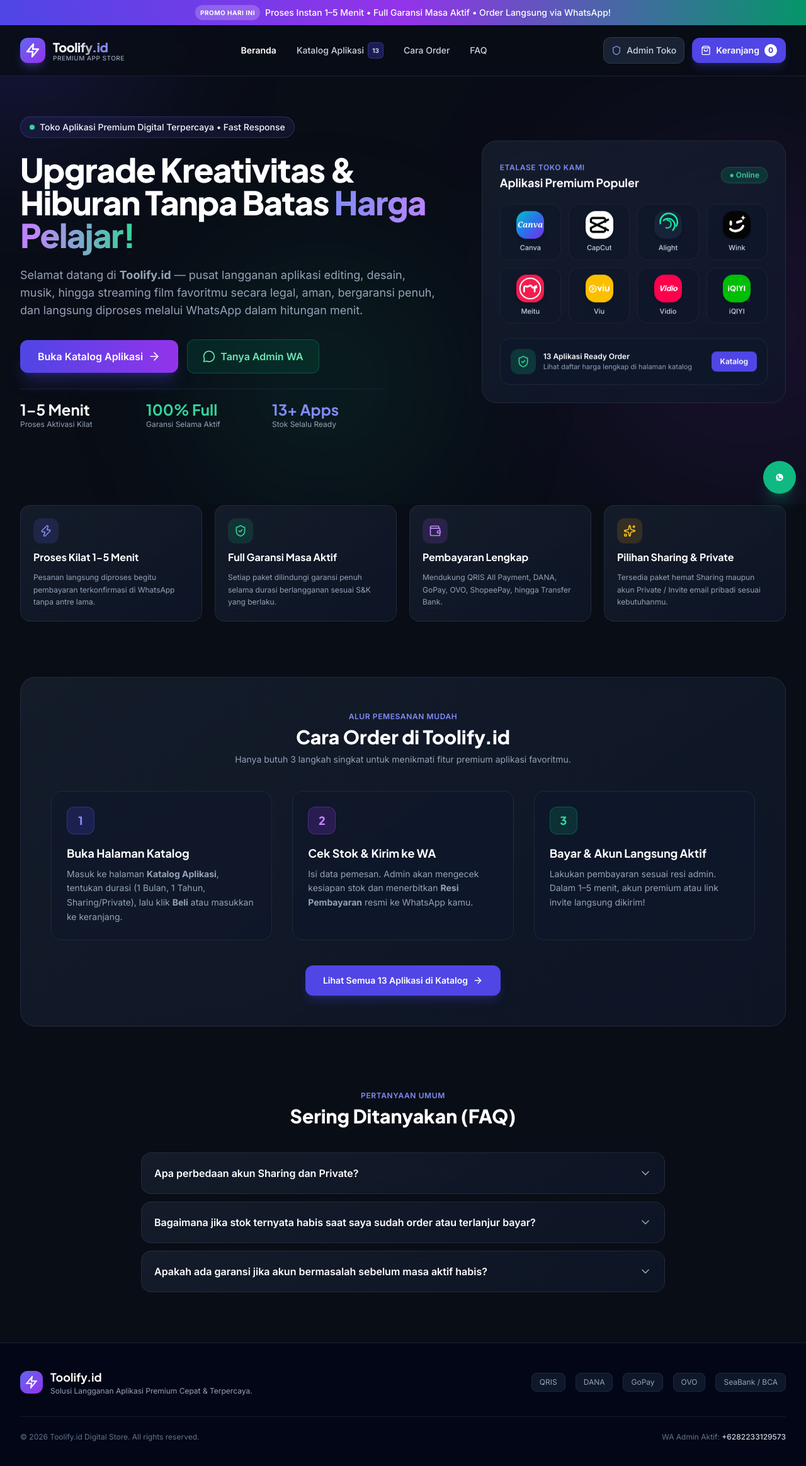
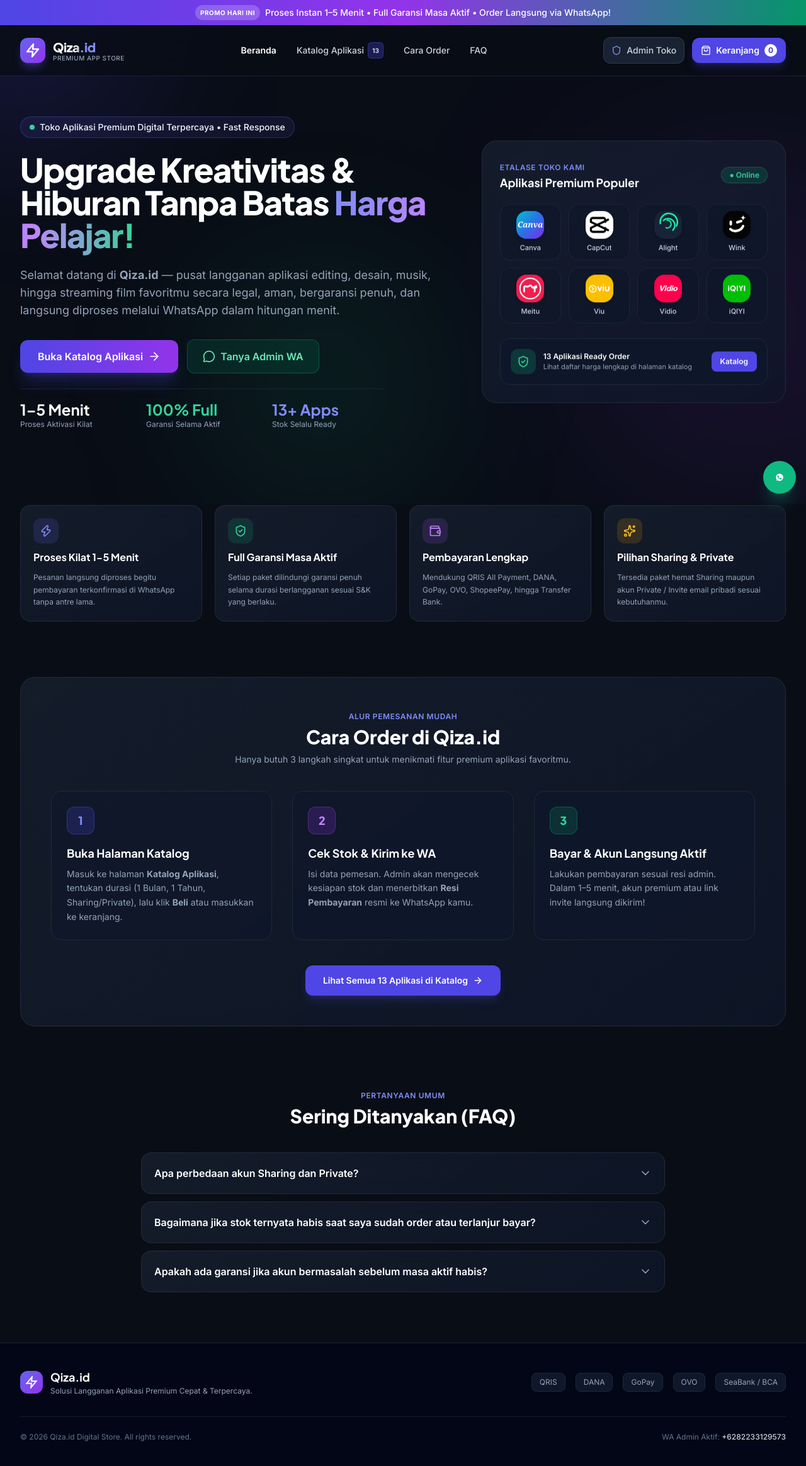
Before and after one commit to Rizztechno/App-Premium, a plain HTML site: page index.html in a window 1280 px wide. Shown: the whole page at 63% size. Drawn offline with nearby package versions, Linux system fonts and the light colour scheme.

Commit message:
Change branding from Toolify.id to Qiza.id

```diff
--- a/index.html
+++ b/index.html
@@ -3,7 +3,7 @@
 <head>
     <meta charset="UTF-8">
     <meta name="viewport" content="width=device-width, initial-scale=1.0">
-    <title>Toolify.id — Digital Store Aplikasi Premium Terpercaya</title>
+    <title>Qiza.id — Digital Store Aplikasi Premium Terpercaya</title>
     <!-- Tailwind CSS CDN -->
     <script src="https://cdn.tailwindcss.com"></script>
     <!-- Google Fonts: Plus Jakarta Sans & Inter -->
@@ -72,7 +72,7 @@
                     </div>
                     <div>
                         <span class="font-display font-extrabold text-xl tracking-tight bg-gradient-to-r from-white via-slate-100 to-brand-300 bg-clip-text text-transparent">
-                            Toolify<span class="text-brand-400">.id</span>
+                            Qiza<span class="text-brand-400">.id</span>
                         </span>
                         <span class="block text-[10px] text-slate-400 -mt-1 font-medium tracking-wider uppercase">Premium App Store</span>
                     </div>
@@ -144,7 +144,7 @@
                         </h1>
 
                         <p class="text-slate-400 text-base sm:text-lg max-w-2xl mx-auto lg:mx-0 leading-relaxed">
-                            Selamat datang di <strong>Toolify.id</strong> — pusat langganan aplikasi editing, desain, musik, hingga streaming film favoritmu secara legal, aman, bergaransi penuh, dan langsung diproses melalui WhatsApp dalam hitungan menit.
+                            Selamat datang di <strong>Qiza.id</strong> — pusat langganan aplikasi editing, desain, musik, hingga streaming film favoritmu secara legal, aman, bergaransi penuh, dan langsung diproses melalui WhatsApp dalam hitungan menit.
                         </p>
 
                         <div class="flex flex-col sm:flex-row items-center justify-center lg:justify-start gap-3.5 pt-2">
@@ -250,7 +250,7 @@
                 <div class="glass-card rounded-3xl p-6 sm:p-10 lg:p-12">
                     <div class="text-center max-w-2xl mx-auto mb-10">
                         <span class="text-brand-400 font-semibold text-xs uppercase tracking-wider">Alur Pemesanan Mudah</span>
-                        <h2 class="font-display text-2xl sm:text-3xl font-extrabold text-white mt-1">Cara Order di Toolify.id</h2>
+                        <h2 class="font-display text-2xl sm:text-3xl font-extrabold text-white mt-1">Cara Order di Qiza.id</h2>
                         <p class="text-slate-400 text-sm mt-2">Hanya butuh 3 langkah singkat untuk menikmati fitur premium aplikasi favoritmu.</p>
                     </div>
 
@@ -329,7 +329,7 @@
                             <i data-lucide="chevron-down" class="w-5 h-5 text-slate-400 transition-transform duration-200 shrink-0"></i>
                         </button>
                         <div class="faq-answer hidden px-5 pb-5 text-sm text-slate-400 leading-relaxed border-t border-slate-800/60 pt-3">
-                            Ya! Semua produk di Toolify.id dilindungi <strong>Garansi Full Masa Aktif</strong> selama mengikuti syarat & ketentuan penggunaan (tidak mengubah password/email pada akun sharing). Jika terjadi kendala, akan langsung kami perbaiki atau ganti akun baru.
+                            Ya! Semua produk di Qiza.id dilindungi <strong>Garansi Full Masa Aktif</strong> selama mengikuti syarat & ketentuan penggunaan (tidak mengubah password/email pada akun sharing). Jika terjadi kendala, akan langsung kami perbaiki atau ganti akun baru.
                         </div>
                     </div>
                 </div>
@@ -418,7 +418,7 @@
                         </svg>
                     </div>
                     <div>
-                        <span class="font-display font-bold text-lg text-white">Toolify.id</span>
+                        <span class="font-display font-bold text-lg text-white">Qiza.id</span>
                         <p class="text-xs text-slate-400">Solusi Langganan Aplikasi Premium Cepat & Terpercaya.</p>
                     </div>
                 </div>
@@ -432,7 +432,7 @@
                 </div>
             </div>
             <div class="mt-8 pt-6 border-t border-slate-800/60 flex flex-col sm:flex-row items-center justify-between gap-3 text-xs text-slate-500">
-                <p>&copy; 2026 Toolify.id Digital Store. All rights reserved.</p>
+                <p>&copy; 2026 Qiza.id Digital Store. All rights reserved.</p>
                 <p>WA Admin Aktif: <span id="footer-wa-display" class="text-slate-300 font-medium">+62 812-3456-7890</span></p>
             </div>
         </div>
@@ -612,7 +612,7 @@
                         <i data-lucide="shield-check" class="w-5 h-5"></i>
                     </div>
                     <div>
-                        <h3 class="font-display font-bold text-lg text-white">Dashboard Admin Toolify.id</h3>
+                        <h3 class="font-display font-bold text-lg text-white">Dashboard Admin Qiza.id</h3>
                         <p class="text-xs text-slate-400">Verifikasi stok order masuk, terbitkan resi bayar, atau proses refund</p>
                     </div>
                 </div>
@@ -667,7 +667,7 @@
                     </div>
                     <div>
                         <label class="block text-xs font-semibold text-slate-300 mb-1.5">Info Rekening / E-Wallet Pembayaran Resmi (Untuk Resi)</label>
-                        <textarea id="admin-payment-info-input" rows="3" placeholder="Contoh: DANA / GoPay / OVO: 081234567890 a.n Toolify Store&#10;BCA: 1234567890 a.n Toolify Store" class="w-full px-4 py-3 rounded-xl bg-slate-950 border border-slate-700 text-sm text-white focus:outline-none focus:border-brand-500"></textarea>
+                        <textarea id="admin-payment-info-input" rows="3" placeholder="Contoh: DANA / GoPay / OVO: 081234567890 a.n Qiza Store&#10;BCA: 1234567890 a.n Qiza Store" class="w-full px-4 py-3 rounded-xl bg-slate-950 border border-slate-700 text-sm text-white focus:outline-none focus:border-brand-500"></textarea>
                     </div>
                     <div>
                         <label class="block text-xs font-semibold text-slate-300 mb-1.5">PIN Keamanan Admin (Minimal 4 digit)</label>
```
